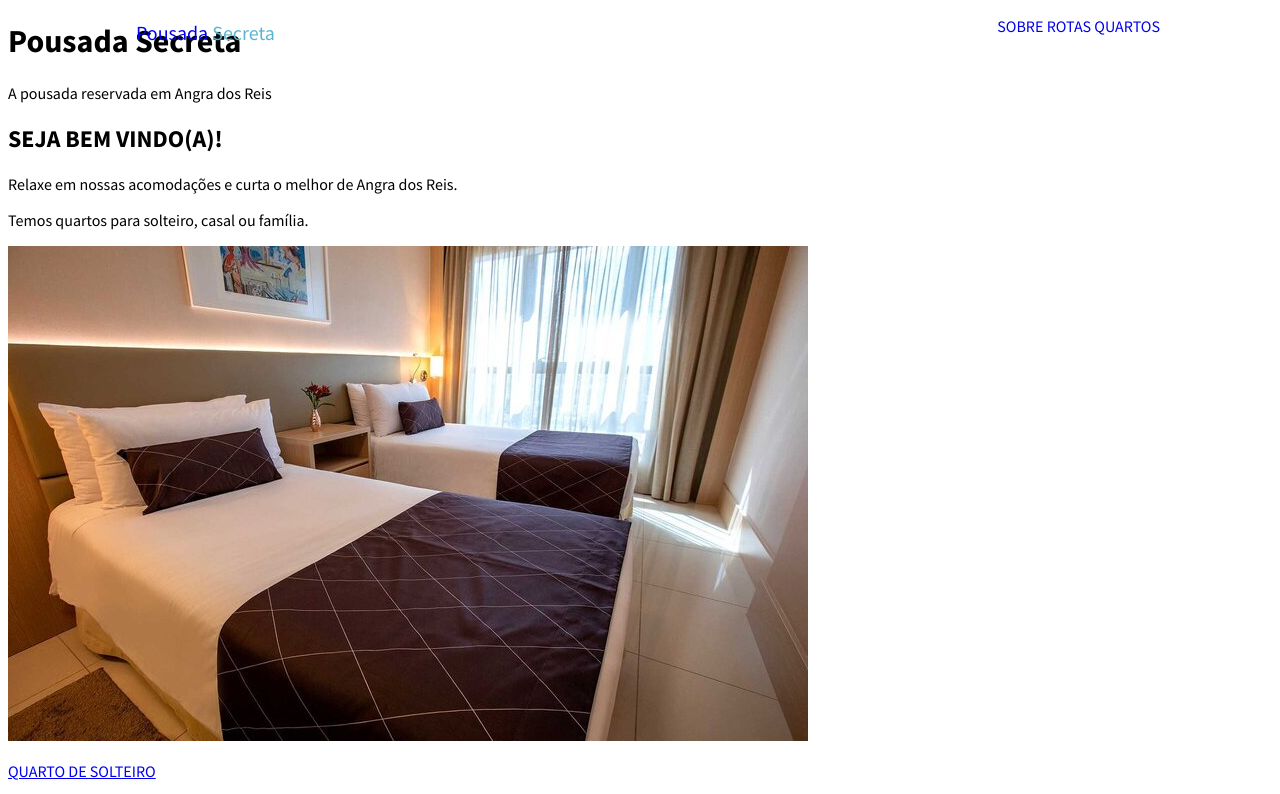
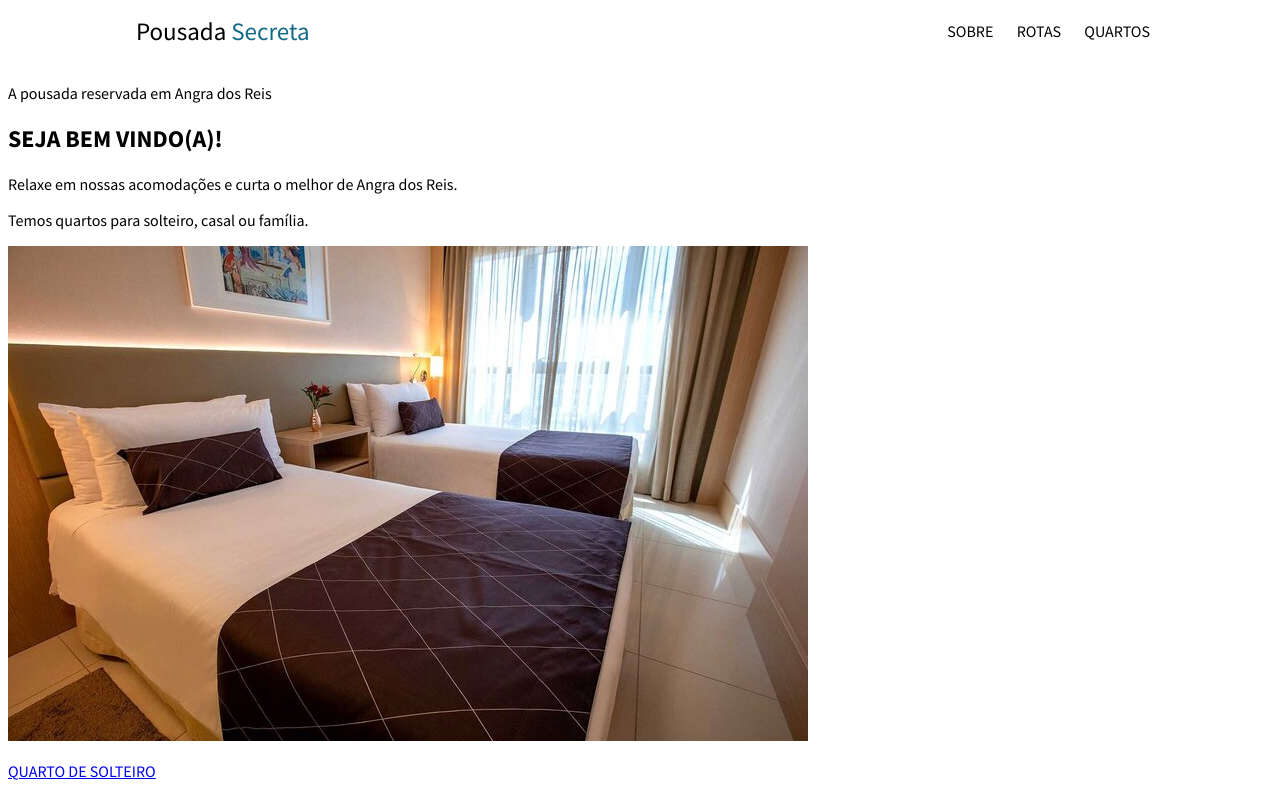
Before and after one commit to RoberthVieira/Pousada-secreta, a plain HTML site: page index.html in a window 1280 px wide. Shown: the top 794 px of the page. Drawn offline with Linux system fonts and the light colour scheme.

Commit message:
Apliquei css no topo

```diff
--- a/CSS/style.css
+++ b/CSS/style.css
@@ -2,8 +2,12 @@ body{
     font-family: 'Source Sans Pro', sans-serif;
 }
 
+
+/*CONTAINER TOPO*/
 .container-topo{
-    width: 100vw;
+    width: 100%;
+    padding: 15px 0;
+    background-color: #fff;
     position: fixed;
     top: 0;
 }
@@ -13,16 +17,22 @@ body{
     max-width: 1024px;
     display: flex;
     justify-content: space-between;
+    align-items: center;
 }
 
-.container-topo-links p span{
-    color: rgb(92, 180, 209);
+.container-topo-links a {
+    text-decoration: none;
+    color: #000;
 }
 
-.container-topo-links .link-pousada p{
-    font-size: 20px;
+.link-pousada a span{
+    color: rgb(19, 106, 134);
 }
 
-.container-topo-links a{
-    text-decoration: none;
+.link-pousada a{
+    font-size: 25px;
 }
+
+.links-menu a{
+   margin: 0 10px;
+}
--- a/index.html
+++ b/index.html
@@ -11,14 +11,12 @@
     <div class="container-topo">
         <div class="container-topo-links">
             <div class="link-pousada">
-                <p><a href="index.html">Pousada <span>Secreta</span></a></p>
+                <a href="index.html">Pousada <span>Secreta</span></a>
             </div>
             <div class="links-menu">
-                <p>
                     <a href="#sobre" class="link-topo">SOBRE</a>
                     <a href="#rotas" class="link-topo">ROTAS</a>
                     <a href="#" class="link-topo">QUARTOS</a>
-                </p>
             </div>
         </div>
     </div>
```
